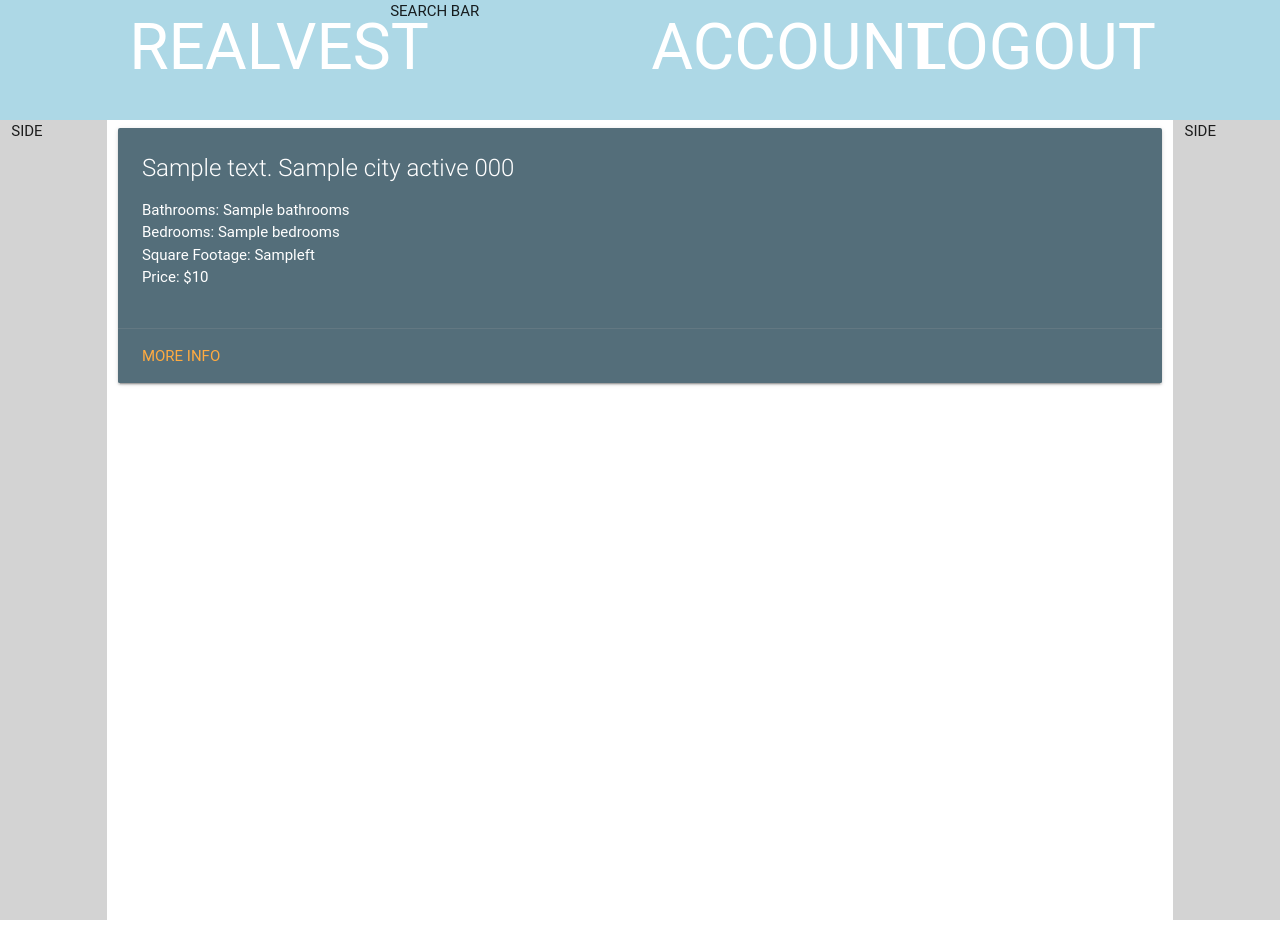
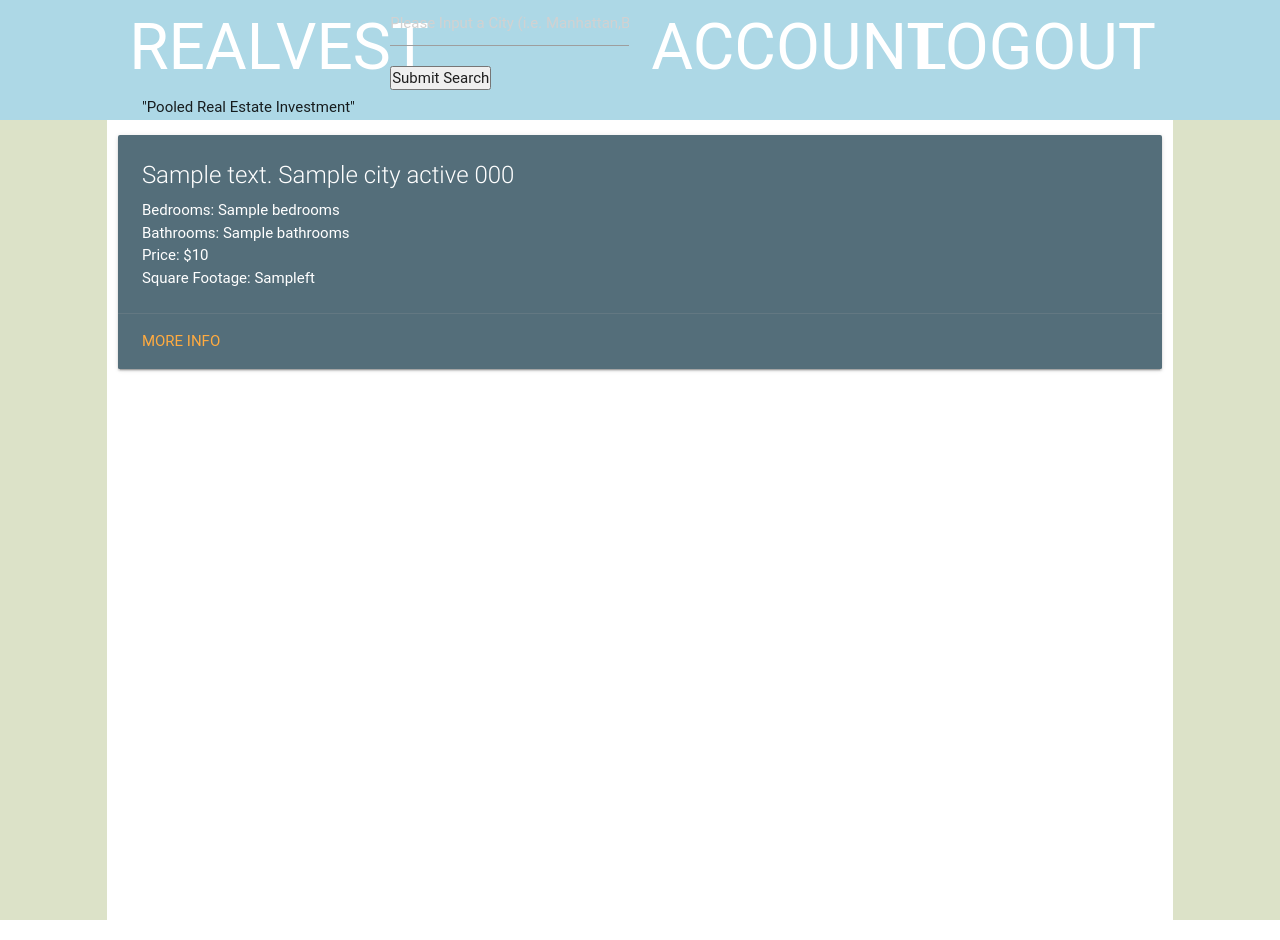
Before and after one commit to sashapotash29/re_investor_app, a Flask app: template templates/home.html in a window 1280 px wide. Run offline with Flask 2, Linux system fonts and the light colour scheme; the template is opened without the code that fills it: most values are stand-ins (such as "Sample title", 1, 10 or a date in 2020); parts of the project's set-up code (start-up, migrations or seed data) failed here and were passed over; some libraries are stand-ins or nearby versions; some web fonts are replaced.

Commit message:
search bar

```diff
--- a/app.py
+++ b/app.py
@@ -172,6 +172,30 @@ def register_new_account():
 
 			)
 
+@app.route('/search', methods=['POST'])
+def search():
+	search_word = request.form['searchBarInput']
+	if "manhattan" in search_word.lower():
+		properties = Property.query.filter_by(city = "New York").all()
+		print(properties)
+		return render_template('home.html',
+		properties = properties)
+	if "brooklyn" in search_word.lower():
+		properties = Property.query.filter_by(city = "Brooklyn").all()
+		print(properties)
+		return render_template('home.html',
+		properties = properties)
+	if "jersey" in search_word.lower():
+		properties = Property.query.filter_by(city = "Jersey City").all()
+		print(properties)
+		return render_template('home.html',
+		properties = properties)
+	else:
+		return render_template('home.html',
+		properties = grab_home_props())
+
+
+
 
 @app.route("/property/<property_info>", methods=['GET'])
 def show_single_property_page(property_info):
@@ -223,7 +247,9 @@ def show_account_page():
 			properties = properties)
 	if request.method == "POST":
 		new_first_name = request.form['firstNameField']
+		print(new_first_name)
 		new_last_name = request.form['lastNameField']
+		print(new_last_name)
 		the_user = User.query.filter_by(id=session['user_id']).first()
 		the_user.first_name = new_first_name
 		the_user.last_name = new_last_name
--- a/static/css/base.css
+++ b/static/css/base.css
@@ -13,13 +13,14 @@
 	height:100vh;
 	margin:0;
 	padding:0;
+	overflow-y: auto;
 
 }
 
 
 .sidePortion{
 
-	background-color: lightgrey;
+	background-color: #DCE2C8;
 	border:none;
 
 
@@ -71,7 +72,7 @@
 }
 
 .logoArea{
-	margin:auto;
+	margin:0;
 	padding:0;
 	height:100%;
 	text-align: center;
@@ -79,11 +80,56 @@
 
 }
 
-#logoRealVest{
+.logoRealVest{
 	height:100%;
 	font-size: 8vh;
 	color: white;
 
+
+
+}
+.motto{
+
+	margin:0;
+	padding:0;
+
+}
+
+
+
+.searchBarFormArea{
+
+	height:100%;
+
+}
+
+.searchBarForm{
+
+	height:100%;
+}
+
+.modifyInput{
+
+	height:3vh;
+	margin:0;
+	padding:0;
+	color:black;
+
+
+}
+
+
+.searchButton{
+	height:3vh;
+	margin:0;
+	padding:0;
+
+
+
+}
+
+.searchButton:hover{
+	background-color: blue;
 
 
 }
--- a/static/js/login.js
+++ b/static/js/login.js
@@ -10,3 +10,5 @@ for(var i=0; i<=listNavItems.length-1; i++){
 
 
 };
+
+var searchForm = document.getElementsByClassName('searchBarFormArea')[0].style.display="none"
--- a/templates/base.html
+++ b/templates/base.html
@@ -16,11 +16,17 @@
 			<div class="col s10 middleNav">
 				<div class="row navBar">
 					<div class="col s3 logoArea">
-						<a href="/home" id="logoRealVest" > REALVEST
+						<a href="/home" class="logoRealVest" > REALVEST
 						</a>
+						<p class="motto"> "Pooled Real Estate Investment"
 					</div>
-					<div class="col s3">SEARCH BAR</div>
-<!-- 							<input id="searchBar" type="text" placeholder="Listing" label="active">  -->
+					<div class="col s3 searchBarFormArea">
+						<form class="searchBarForm" method="POST" action="/search">
+								<input type = "text" class="modifyInput" placeholder="Please Input a City (i.e. Manhattan,Brooklyn)" name="searchBarInput" required>
+								<input type = "submit" class="searchButton" value="Submit Search">
+						</form>
+
+					</div>
 					<div class="col s3 navOption">
 						<a href="/account" class="aTagNav">ACCOUNT</a>
 					</div>
@@ -34,7 +40,7 @@
     	</div>
 
 		<div class="row bodyContent">
-			<div class="col s1 mainStruct sidePortion">SIDE</div>
+			<div class="col s1 mainStruct sidePortion"></div>
 			<div class="col s10 mainStruct">
 
 			{% block body %}
@@ -42,7 +48,7 @@
 			{% endblock %}
 
 			</div>
-			<div class="col s1 mainStruct sidePortion">SIDE</div>
+			<div class="col s1 mainStruct sidePortion"></div>
     	</div>
 	</div>
 
--- a/templates/home.html
+++ b/templates/home.html
@@ -11,21 +11,37 @@
 
 
 	{% for property in properties %}
-
-<div class="card blue-grey darken-1">
+	<ul>
+    <li>
+    <div class="card blue-grey darken-1">
             <div class="card-content white-text">
               <span class="card-title">{{property.address}} {{property.city}} {{property.state}} {{property.zipcode}}</span>
               <ul>
-              	<li>Bathrooms: {{property.bathrooms}} </li>
-              	<li> Bedrooms: {{property.bedrooms}}</li>
-              	<li>Square Footage: {{property.sq_ft}}ft </li>
-              	<li> Price: ${{property.current_price}}</li>
+                  {% if property.bedrooms == 0 %}
+                  <li> Bedrooms: Information Unavailabe </li>
+                  {% else %}
+                  <li> Bedrooms: {{property.bedrooms}} </li>
+                  {% endif %}
+                  {% if property.bathrooms == 0 %}
+                  <li> Bathrooms: Information Unavailabe </li>
+                  {% else %}
+                  <li> Bathrooms: {{property.bathrooms}} </li>
+                  {% endif %}
+                  <li> Price: ${{property.current_price}} </li>
+                  {% if property.sq_ft == 0 %}
+                  <li> Square Footage: Information Unavailabe </li>
+                  {% else %}
+                  <li> Square Footage: {{property.sq_ft}}ft </li>
+                  {% endif %}
+                  </li>
               </ul>
             </div>
             <div class="card-action">
               <a href="/property/{{property.id}}">More Info </a>
             </div>
-          </div>
+    </div>
+    </li>
+  </ul>
 
     {% endfor %}
 
```
Also changed, not shown: templates/login.html (+12 -7 lines).
